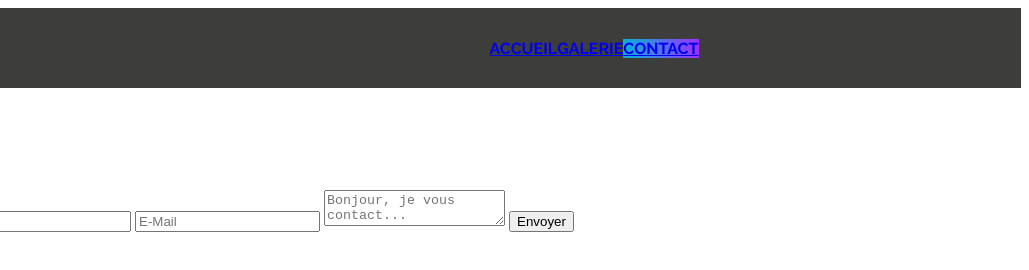
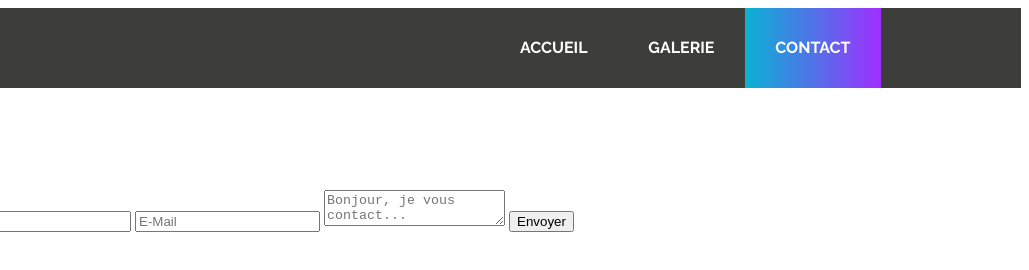
Before and after one commit to benoitdevaux/vapotop, a plain HTML site: page contact.html in a window 1280 px wide. Shown: the full height of the page, 251-1280 px from the left. Drawn offline with Linux system fonts and the light colour scheme.

Commit message:
fix : nav
Fix des problèmes de background

```diff
--- a/contact.html
+++ b/contact.html
@@ -15,9 +15,9 @@
     </div>
     <nav class="l-nav">
         <ul class="o-list">
-            <li class="o-list__item"><a class="o-list_link u-uppercase" href="index.html">Accueil</a></li>
-            <li class="o-list__item"><a class="o-list_link u-uppercase" href="galerie.html">Galerie</a></li>
-            <li class="o-list__item"><a class="o-list_link u-uppercase u-selected-background" href="contact.html">Contact</a></li>
+            <li class="o-list__item"><a class="o-list__link u-uppercase" href="index.html">Accueil</a></li>
+            <li class="o-list__item"><a class="o-list__link u-uppercase" href="galerie.html">Galerie</a></li>
+            <li class="o-list__item"><a class="o-list__link u-uppercase u-selected-background" href="contact.html">Contact</a></li>
         </ul>
     </nav>
 </header>
```
Also changed, not shown: galerie.html (+2 -2 lines).
